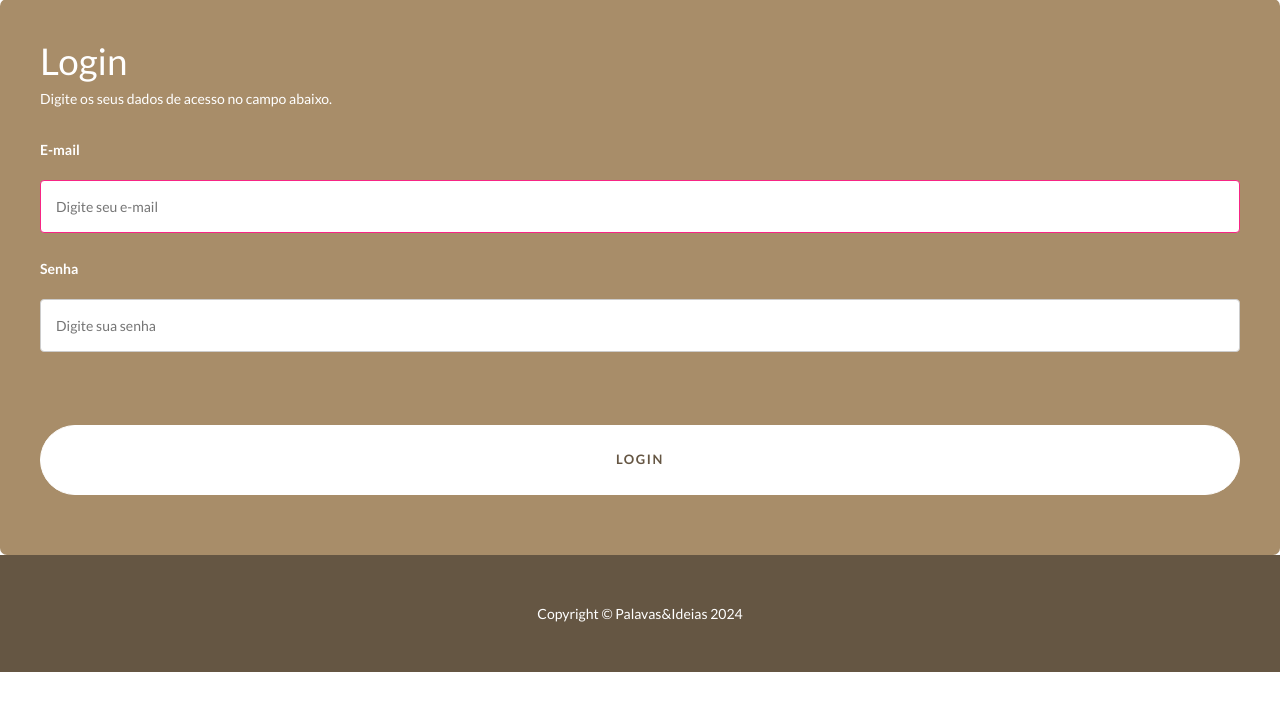
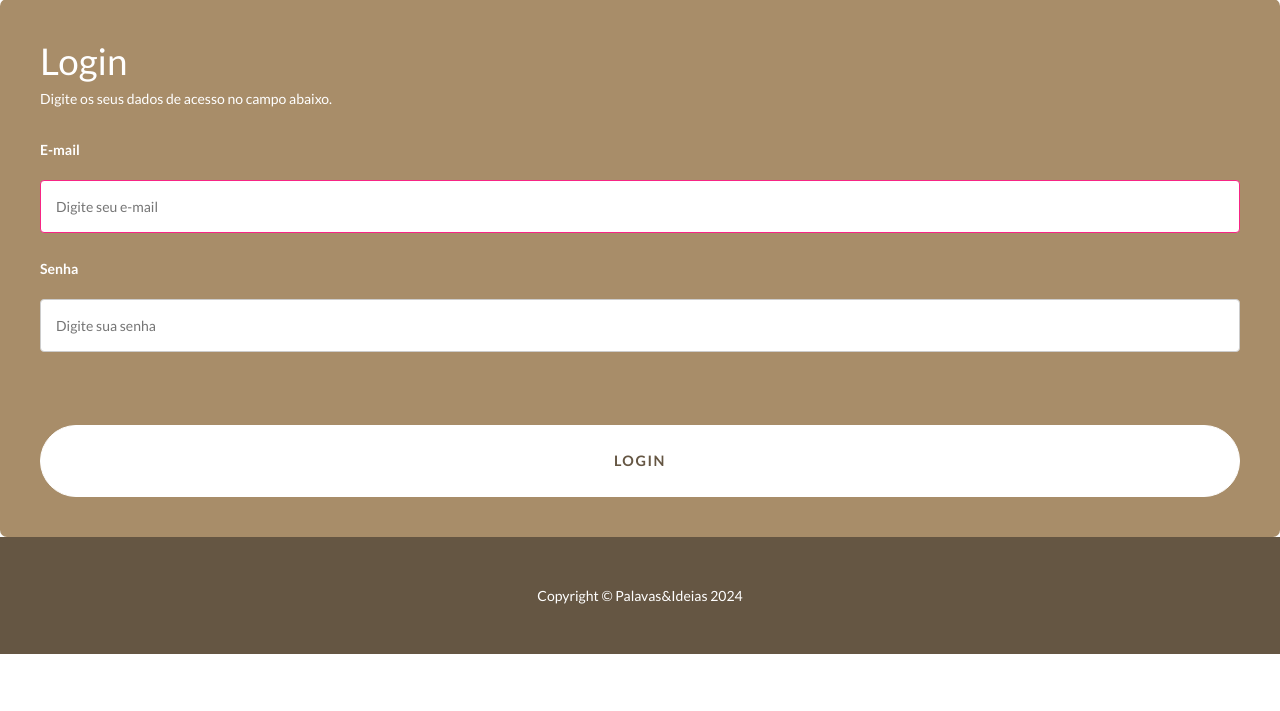
Before and after one commit to riverspaulo/Projeto_PSI, a Flask app: page /login in a window 1280 px wide. Shown: the part 73-784 px from the top of the page. Run offline with Flask 3, Linux system fonts and the light colour scheme; some libraries are stand-ins or nearby versions.

Commit message:
Update login.html

```diff
--- a/templates/pages/login.html
+++ b/templates/pages/login.html
@@ -5,14 +5,14 @@
 {% block conteudo %}
 
 <div class="page">
-    <form method="POST" class="formLogin" method="post">
+    <form method="POST" class="formLogin" method="post" action="{{url_for('login')}}">
         <h1>Login</h1>
         <p>Digite os seus dados de acesso no campo abaixo.</p>
         <label for="email">E-mail</label>
         <input type="email" name="email" placeholder="Digite seu e-mail" autofocus="true" />
         <label for="password">Senha</label>
         <input type="password" name="senha" placeholder="Digite sua senha" />
-        <a class="btn btn-primary btn-xl rounded-pill mt-5" href="{{url_for('recomend')}}">Login</a>
+        <button class="btn btn-primary btn-xl rounded-pill mt-5">Login</button>
     </form>
 </div>
 
```
